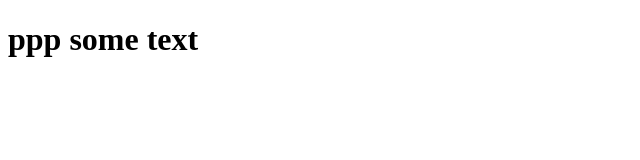
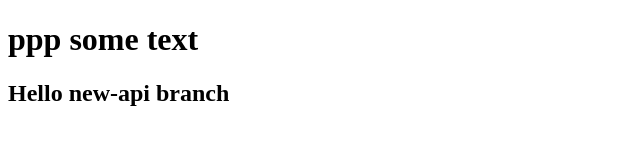
Before and after one commit to rgudymyak/Git-hub-lesson, a plain HTML site: page index.html in a window 1280 px wide. Shown: the whole page, without its empty margins (0-640 px from the left). Drawn offline with Linux system fonts and the light colour scheme.

Commit message:
add some fix

```diff
--- a/index.html
+++ b/index.html
@@ -8,5 +8,6 @@
 </head>
 <body>
 	<h1>ppp some text</h1>
+	<h2>Hello new-api branch</h2>
 </body>
 </html>
```
